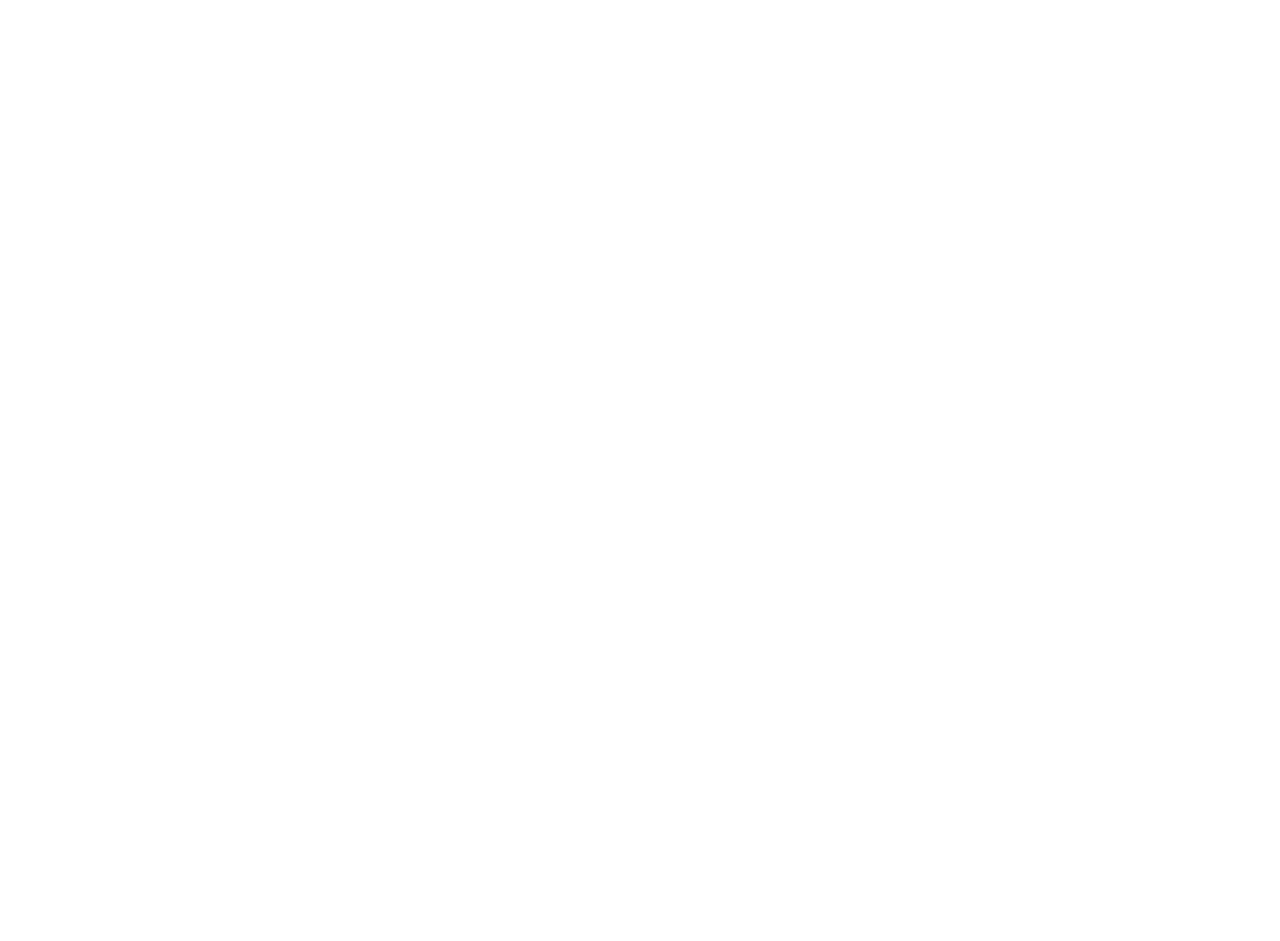
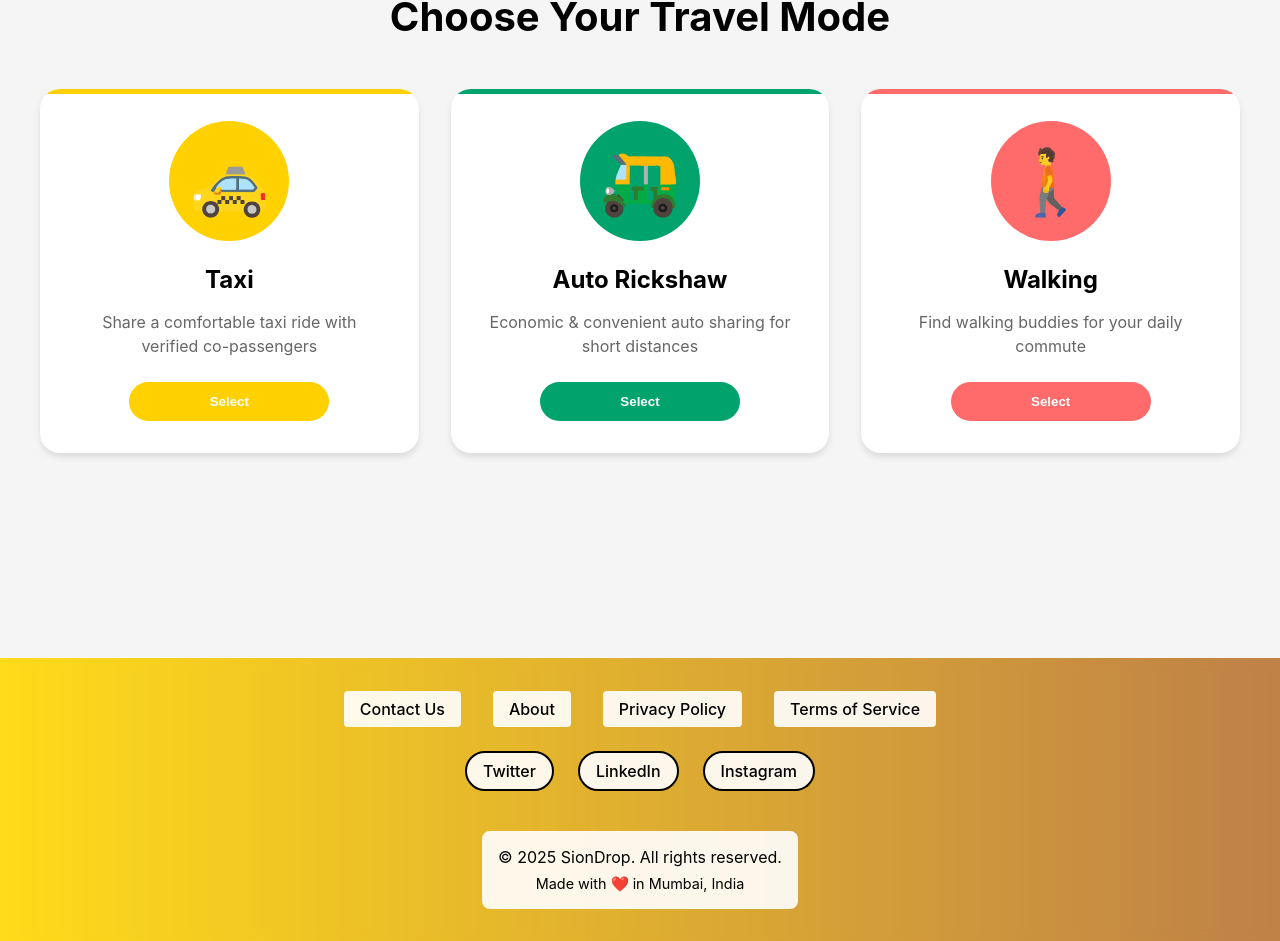
Before and after one commit to NakulBhatt10/ui-sionDrop, a React (Create React App) app: page /mode-selection in a window 1280 px wide. Shown: the part 140-1081 px from the top of the page. Before the commit the page ends 800 px from the top, so only its background shows below. Built offline with nearby package versions, Linux system fonts and the light colour scheme.

Commit message:
mode page

```diff
--- a/src/App.js
+++ b/src/App.js
@@ -2,12 +2,13 @@
 import { BrowserRouter as Router, Routes, Route, useLocation } from 'react-router-dom';
 import './assets/styles/main.css';
 
-// Import pages
+// Import components
+import Navbar from './components/layout/Navbar';
+import Footer from './components/layout/Footer';
 import Home from './pages/Home';
 import Auth from './pages/Auth';
 import ModeSelection from './pages/ModeSelection';
 import Booking from './pages/Booking';
-import Navbar from './components/layout/Navbar';
 
 const AppContent = () => {
     const location = useLocation();
@@ -16,12 +17,15 @@
     return (
         <div className="app">
             {!isAuthPage && <Navbar />}
+            <main className="main-content">
                 <Routes>
                     <Route path="/" element={<Home />} />
                     <Route path="/auth" element={<Auth />} />
                     <Route path="/mode-selection" element={<ModeSelection />} />
                     <Route path="/booking" element={<Booking />} />
                 </Routes>
+            </main>
+            {!isAuthPage && <Footer />}
         </div>
     );
 };
--- a/src/assets/styles/main.css
+++ b/src/assets/styles/main.css
@@ -23,6 +23,14 @@
 
 .app {
     min-height: 100vh;
+    display: flex;
+    flex-direction: column;
+}
+
+.main-content {
+    flex: 1;
+    display: flex;
+    flex-direction: column;
 }
 
 /* Navbar Styles */
@@ -455,3 +463,312 @@
 .hero-section {
     animation: fadeIn 1s ease-out;
 }
+
+/* Update Footer Styles */
+.footer {
+    background: linear-gradient(to right, #FFD700, #B87333);
+    color: var(--white);
+    padding: 2rem 0;
+    margin-top: auto;
+    border-top: 1px solid rgba(255, 255, 255, 0.1);
+    position: relative;
+    overflow: hidden;
+}
+
+.footer::before {
+    content: '';
+    position: absolute;
+    top: 0;
+    left: 0;
+    right: 0;
+    bottom: 0;
+    background: rgba(255, 255, 255, 0.1);
+    backdrop-filter: blur(5px);
+}
+
+.footer-content {
+    position: relative;
+    max-width: 1200px;
+    margin: 0 auto;
+    padding: 0 2rem;
+    display: flex;
+    flex-direction: column;
+    align-items: center;
+    gap: 1.5rem;
+}
+
+.footer-links {
+    display: flex;
+    gap: 2rem;
+    flex-wrap: wrap;
+    justify-content: center;
+}
+
+.footer-link {
+    color: var(--secondary);
+    text-decoration: none;
+    font-weight: 500;
+    transition: all 0.3s ease;
+    padding: 0.5rem 1rem;
+    border-radius: 4px;
+    background-color: rgba(255, 255, 255, 0.9);
+}
+
+.footer-link:hover {
+    background-color: var(--white);
+    transform: translateY(-2px);
+}
+
+.social-links {
+    display: flex;
+    gap: 1.5rem;
+}
+
+.social-link {
+    color: var(--secondary);
+    text-decoration: none;
+    font-weight: 500;
+    transition: all 0.3s ease;
+    padding: 0.5rem 1rem;
+    border: 2px solid var(--secondary);
+    border-radius: 25px;
+    background-color: rgba(255, 255, 255, 0.9);
+}
+
+.social-link:hover {
+    background-color: var(--white);
+    transform: translateY(-2px);
+}
+
+.footer-copyright {
+    text-align: center;
+    margin-top: 1rem;
+    color: var(--secondary);
+    background-color: rgba(255, 255, 255, 0.9);
+    padding: 1rem;
+    border-radius: 8px;
+}
+
+.made-with-love {
+    margin-top: 0.5rem;
+    font-size: 0.9rem;
+}
+
+.heart {
+    color: #ff4d4d;
+    display: inline-block;
+    animation: heartbeat 1.5s ease infinite;
+}
+
+@keyframes heartbeat {
+    0% {
+        transform: scale(1);
+    }
+
+    50% {
+        transform: scale(1.1);
+    }
+
+    100% {
+        transform: scale(1);
+    }
+}
+
+/* Update responsive Footer Styles */
+@media (max-width: 768px) {
+    .footer {
+        padding: 1.5rem 0;
+    }
+
+    .footer-content {
+        padding: 0 1rem;
+        gap: 1rem;
+    }
+
+    .footer-links {
+        gap: 0.8rem;
+    }
+
+    .footer-link {
+        font-size: 0.9rem;
+        padding: 0.4rem 0.8rem;
+    }
+
+    .social-links {
+        gap: 1rem;
+    }
+
+    .social-link {
+        padding: 0.4rem 0.8rem;
+        font-size: 0.9rem;
+    }
+}
+
+@media (max-width: 480px) {
+    .footer-links {
+        flex-direction: column;
+        align-items: center;
+        gap: 0.8rem;
+    }
+
+    .social-links {
+        flex-wrap: wrap;
+        justify-content: center;
+    }
+
+    .footer-link,
+    .social-link {
+        width: 100%;
+        text-align: center;
+        max-width: 200px;
+    }
+}
+
+/* Mode Selection Page Styles */
+.mode-selection-page {
+    padding: 4rem 2rem;
+    background-color: var(--gray);
+    min-height: calc(100vh - 70px);
+}
+
+.mode-selection-title {
+    text-align: center;
+    color: var(--secondary);
+    margin-bottom: 3rem;
+    font-size: 2.5rem;
+}
+
+.mode-cards {
+    display: grid;
+    grid-template-columns: repeat(auto-fit, minmax(300px, 1fr));
+    gap: 2rem;
+    max-width: 1200px;
+    margin: 0 auto;
+}
+
+.mode-card {
+    background: var(--white);
+    border-radius: 20px;
+    padding: 2rem;
+    text-align: center;
+    text-decoration: none;
+    color: var(--secondary);
+    transition: all 0.3s ease;
+    display: flex;
+    flex-direction: column;
+    align-items: center;
+    box-shadow: 0 4px 6px rgba(0, 0, 0, 0.1);
+    position: relative;
+    overflow: hidden;
+}
+
+.mode-card::before {
+    content: '';
+    position: absolute;
+    top: 0;
+    left: 0;
+    right: 0;
+    height: 5px;
+    background-color: var(--card-color);
+}
+
+.mode-card:hover {
+    transform: translateY(-5px);
+    box-shadow: 0 8px 15px rgba(0, 0, 0, 0.1);
+}
+
+.mode-icon-wrapper {
+    width: 120px;
+    height: 120px;
+    border-radius: 50%;
+    background-color: var(--card-color);
+    margin-bottom: 1.5rem;
+    display: flex;
+    align-items: center;
+    justify-content: center;
+    transition: transform 0.3s ease;
+}
+
+.mode-emoji {
+    font-size: 4rem;
+    line-height: 1;
+}
+
+.mode-card:hover .mode-icon-wrapper {
+    transform: scale(1.1);
+}
+
+.mode-name {
+    font-size: 1.5rem;
+    margin-bottom: 1rem;
+    color: var(--secondary);
+}
+
+.mode-description {
+    color: #666;
+    margin-bottom: 1.5rem;
+    line-height: 1.5;
+    flex-grow: 1;
+}
+
+.select-mode-btn {
+    background-color: var(--card-color);
+    color: var(--white);
+    border: none;
+    padding: 0.75rem 2rem;
+    border-radius: 25px;
+    font-weight: 600;
+    cursor: pointer;
+    transition: all 0.3s ease;
+    width: 100%;
+    max-width: 200px;
+}
+
+.select-mode-btn:hover {
+    opacity: 0.9;
+    transform: translateY(-2px);
+}
+
+/* Responsive styles for mode selection */
+@media (max-width: 768px) {
+    .mode-selection-page {
+        padding: 3rem 1.5rem;
+    }
+
+    .mode-selection-title {
+        font-size: 2rem;
+        margin-bottom: 2rem;
+    }
+
+    .mode-cards {
+        grid-template-columns: repeat(auto-fit, minmax(250px, 1fr));
+        gap: 1.5rem;
+    }
+}
+
+@media (max-width: 480px) {
+    .mode-selection-page {
+        padding: 2rem 1rem;
+    }
+
+    .mode-selection-title {
+        font-size: 1.75rem;
+    }
+
+    .mode-card {
+        padding: 1.5rem;
+    }
+
+    .mode-icon-wrapper {
+        width: 100px;
+        height: 100px;
+    }
+
+    .mode-emoji {
+        font-size: 3rem;
+    }
+
+    .mode-name {
+        font-size: 1.25rem;
+    }
+}
--- /dev/null
+++ b/src/components/layout/Footer.js
@@ -0,0 +1,51 @@
+import React from 'react';
+import { Link } from 'react-router-dom';
+
+const Footer = () => {
+    return (
+        <footer className="footer">
+            <div className="footer-content">
+                <div className="footer-links">
+                    <Link to="/contact" className="footer-link">Contact Us</Link>
+                    <Link to="/about" className="footer-link">About</Link>
+                    <Link to="/privacy" className="footer-link">Privacy Policy</Link>
+                    <Link to="/terms" className="footer-link">Terms of Service</Link>
+                </div>
+                <div className="social-links">
+                    <a
+                        href="https://twitter.com/siondrop"
+                        target="_blank"
+                        rel="noopener noreferrer"
+                        className="social-link"
+                    >
+                        Twitter
+                    </a>
+                    <a
+                        href="https://linkedin.com/company/siondrop"
+                        target="_blank"
+                        rel="noopener noreferrer"
+                        className="social-link"
+                    >
+                        LinkedIn
+                    </a>
+                    <a
+                        href="https://instagram.com/siondrop"
+                        target="_blank"
+                        rel="noopener noreferrer"
+                        className="social-link"
+                    >
+                        Instagram
+                    </a>
+                </div>
+                <div className="footer-copyright">
+                    <p>© 2025 SionDrop. All rights reserved.</p>
+                    <p className="made-with-love">
+                        Made with <span className="heart">❤️</span> in Mumbai, India
+                    </p>
+                </div>
+            </div>
+        </footer>
+    );
+};
+
+export default Footer;
--- a/src/pages/ModeSelection.js
+++ b/src/pages/ModeSelection.js
@@ -1,11 +1,50 @@
 import React from 'react';
+import { Link } from 'react-router-dom';
 
 const ModeSelection = () => {
+    const modes = [
+        {
+            id: 1,
+            name: 'Taxi',
+            icon: '🚕',
+            description: 'Share a comfortable taxi ride with verified co-passengers',
+            color: '#FFD100'
+        },
+        {
+            id: 2,
+            name: 'Auto Rickshaw',
+            icon: '🛺',
+            description: 'Economic & convenient auto sharing for short distances',
+            color: '#00A36C'
+        },
+        {
+            id: 3,
+            name: 'Walking',
+            icon: '🚶',
+            description: 'Find walking buddies for your daily commute',
+            color: '#FF6B6B'
+        }
+    ];
+
     return (
-        <div className="mode-selection-container">
-            <h2>Select Your Mode</h2>
-            <div className="modes-grid">
-                {/* Add different mode options here */}
+        <div className="mode-selection-page">
+            <h1 className="mode-selection-title">Choose Your Travel Mode</h1>
+            <div className="mode-cards">
+                {modes.map((mode) => (
+                    <Link
+                        to={`/booking?mode=${mode.name.toLowerCase()}`}
+                        className="mode-card"
+                        key={mode.id}
+                        style={{ '--card-color': mode.color }}
+                    >
+                        <div className="mode-icon-wrapper">
+                            <span className="mode-emoji">{mode.icon}</span>
+                        </div>
+                        <h2 className="mode-name">{mode.name}</h2>
+                        <p className="mode-description">{mode.description}</p>
+                        <button className="select-mode-btn">Select</button>
+                    </Link>
+                ))}
             </div>
         </div>
     );
```
Lines whose indentation alone changed are shown as unchanged.
